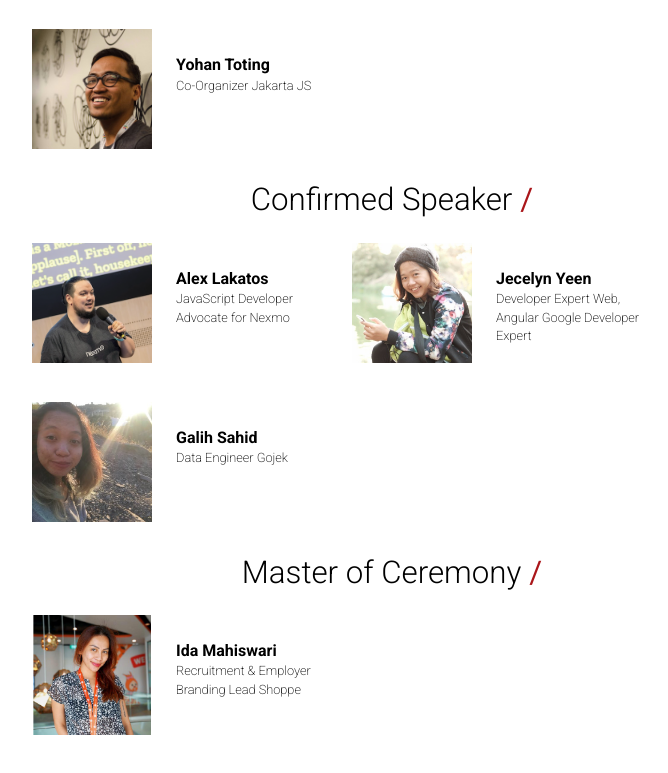
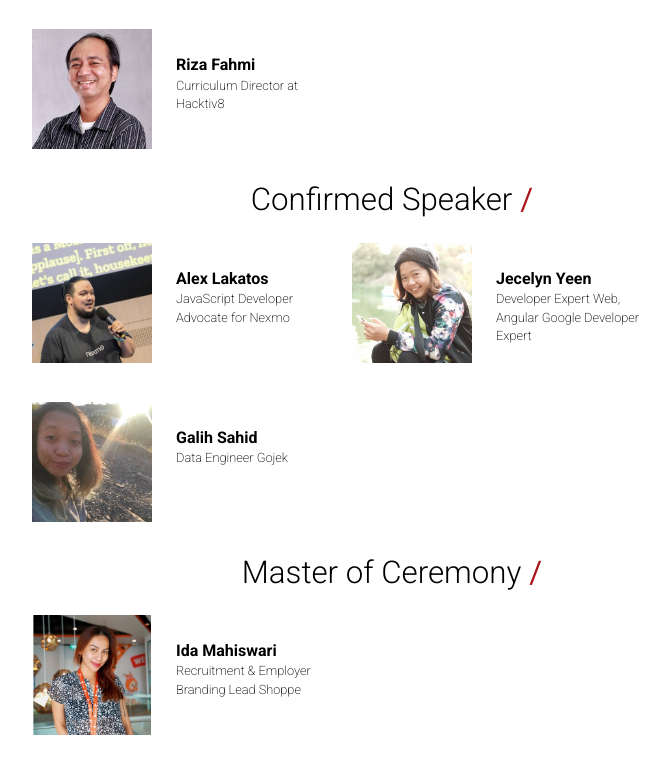
Before and after one commit to jakartajs/javascriptday.id, a Gatsby site: page / in a window 1280 px wide. Shown: the part 1095-1868 px from the top of the page, without its empty margins (248-916 px from the left). Built offline with nearby package versions, Linux system fonts and the light colour scheme; Gatsby itself is replaced by a stand-in of ours.

Commit message:
ada-mas-riza-loh

```diff
--- a/src/components/speaker/SpeakerSection.jsx
+++ b/src/components/speaker/SpeakerSection.jsx
@@ -17,9 +17,9 @@ const DataSpeaker = [
     type: 'keynote'
   },
   {
-    name: 'Yohan Toting',
-    company: 'Co-Organizer Jakarta JS',
-    photo: '/images/speakers/Yohan.jpg',
+    name: 'Riza Fahmi',
+    company: 'Curriculum Director at Hacktiv8',
+    photo: '/images/speakers/riza-fahmi.jpeg',
     type: 'keynote'
   },
   {
```
Also changed, not shown: static/images/speakers/riza-fahmi.jpeg (added).
